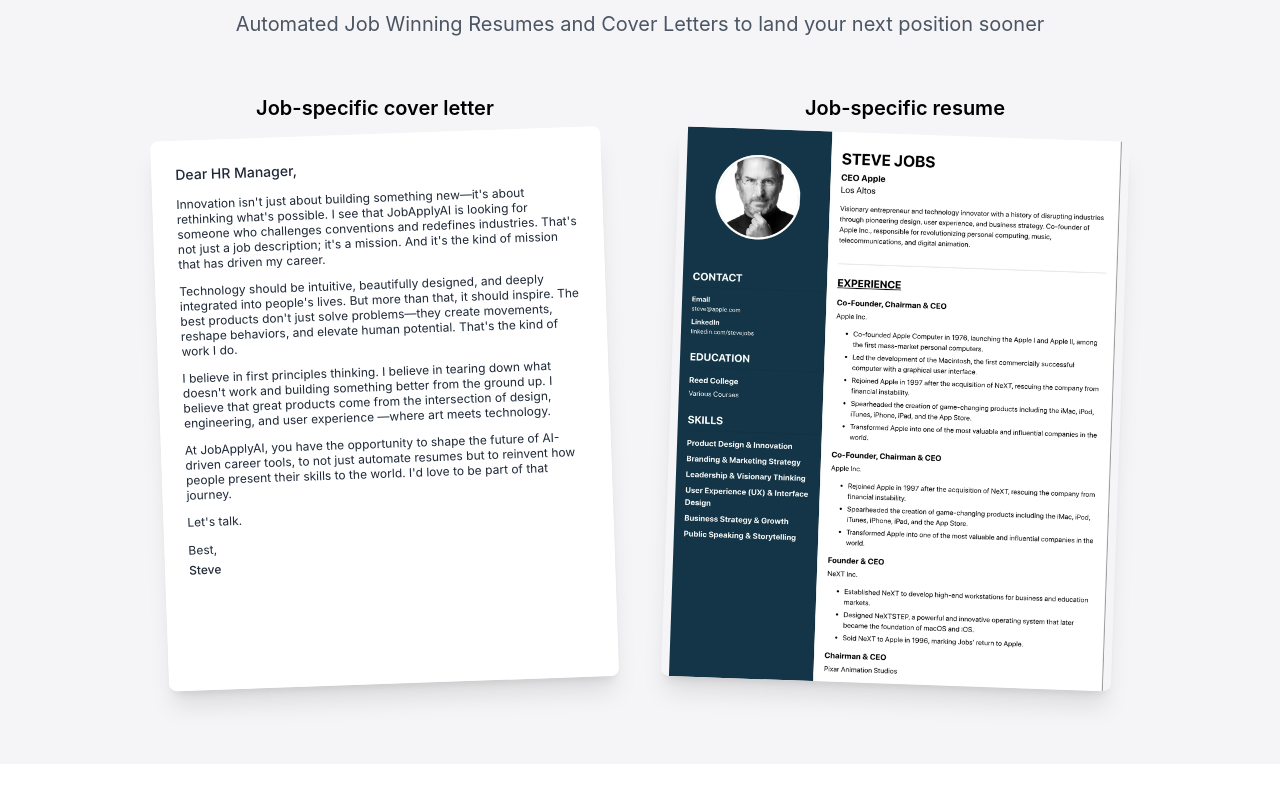
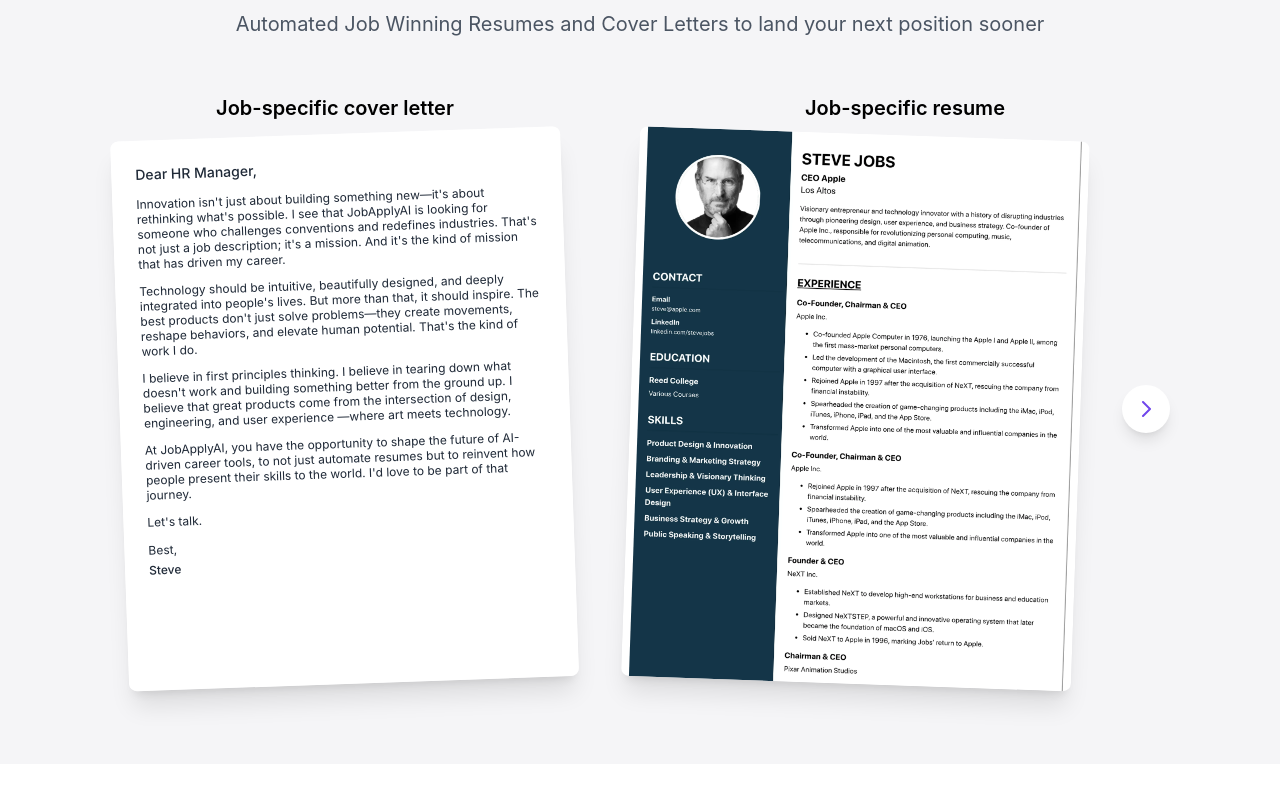
Before and after one commit to Yunusali1271/JobApplyAI5, a Next.js app: page / in a window 1280 px wide. Shown: the part 1120-1920 px from the top of the page. Built offline with nearby package versions, Linux system fonts and the light colour scheme; no server answers.

Commit message:
Initial commit: JobApplyAI landing page with CV analysis functionality

```diff
--- a/src/app/api/openai/analyze-cv/route.ts
+++ b/src/app/api/openai/analyze-cv/route.ts
@@ -5,6 +5,27 @@
 const openai = new OpenAI({
   apiKey: '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',
 });
+
+// Add this function before the POST handler
+function cleanResumeContent(resumeContent: string): string {
+  // Split the content by double newlines to separate sections
+  const sections = resumeContent.split('\n\n');
+
+  // Find the index where the explanation starts (usually begins with "This CV is tailored to")
+  const explanationIndex = sections.findIndex(section =>
+    section.toLowerCase().includes('this cv is tailored to') ||
+    section.toLowerCase().includes('this resume is tailored to') ||
+    section.toLowerCase().includes('this harvard-style cv')
+  );
+
+  // If we found an explanation section, remove it and all subsequent sections
+  if (explanationIndex !== -1) {
+    sections.splice(explanationIndex);
+  }
+
+  // Join the remaining sections back together
+  return sections.join('\n\n');
+}
 
 export async function POST(req: Request) {
   try {
@@ -74,7 +95,7 @@
 1.	Contact Information
 o	Full name, phone number, email, LinkedIn URL (omit physical address)
 o	No photographs unless specifically requested
-2.	Personal Statement/Profile
+2.	Personal Statement/Profile [header name = Summary]
 o	2-3 concise sentences that align the candidate's experience with the job requirements
 o	Highlight most relevant qualifications and unique value proposition
 o	Include specific language that mirrors the job posting
@@ -82,7 +103,6 @@
 o	Reverse chronological order
 o	Institution names, locations, graduation dates
 o	Degree titles, concentrations, minors
-o	GPA if above 3.5/4.0
 o	Relevant coursework that aligns with job requirements
 o	Academic honors and distinctions
 4.	Work/Research Experience
@@ -104,6 +124,7 @@
 7.	Awards and Affiliations
 o	Scholarships, honors, and recognitions
 o	Professional memberships and leadership roles
+At the end of the CV/resume, do not provide reasoning or context of why you have made the choices you have made in the resume, just provide the resume content.
 4. CREATE A TARGETED COVER LETTER
 •	Adapt tone and language based on the specified formality level:
 o	Informal: Conversational, personal stories, first-person heavy
@@ -149,7 +170,7 @@
 •	Eliminate first-person pronouns from the CV (but allow in cover letter)
 •	Provide brief explanations for gaps in employment history if evident
 •	Prioritize recent, relevant experience over older roles
-  Do not provide any other additional text at the bottom of the cv i just want the cv/resume content no need to for an explanation at the bottom of the resume;`
+  Do not provide any other additional text at the bottom of the resume i just want the cv/resume content no need to for an explanation at the bottom of the resume;`
 
 
     const cvResumeUserPrompt = `
@@ -203,7 +224,8 @@
       throw new Error('Invalid response format from OpenAI for CV/resume');
     }
 
-    const cvResumeContent = cvResumeData.choices[0].message.content;
+    // Clean up the resume content before using it
+    const cvResumeContent = cleanResumeContent(cvResumeData.choices[0].message.content);
     console.log('CV/resume content length:', cvResumeContent?.length || 0);
 
     console.log('Calling OpenAI API for cover letter...');
--- a/src/app/page.tsx
+++ b/src/app/page.tsx
@@ -13,11 +13,12 @@
   const { user } = useAuth();
   const router = useRouter();
   const [pricingPlan, setPricingPlan] = useState({
-    price: "£4.99",
+    price: "£3.99",
     period: "per month",
     activeTab: "monthly"
   });
   const [isModalOpen, setIsModalOpen] = useState(false);
+  const [currentTemplate, setCurrentTemplate] = useState('steve-jobs');
 
   // Add scroll to section functionality
   const scrollToSection = (sectionId) => {
@@ -30,15 +31,9 @@
   const handlePricingTabChange = (plan) => {
     if (plan === "monthly") {
       setPricingPlan({
-        price: "£4.99",
+        price: "£3.99",
         period: "per month",
         activeTab: "monthly"
-      });
-    } else if (plan === "quarterly") {
-      setPricingPlan({
-        price: "£3.99",
-        period: "per month",
-        activeTab: "quarterly"
       });
     } else if (plan === "yearly") {
       setPricingPlan({
@@ -55,6 +50,14 @@
 
   const closeModal = () => {
     setIsModalOpen(false);
+  };
+
+  const handleTemplateSwitch = () => {
+    setCurrentTemplate(current => {
+      if (current === 'steve-jobs') return 'jeffrey-su';
+      if (current === 'jeffrey-su') return 'elon-musk';
+      return 'steve-jobs';
+    });
   };
 
   return (
@@ -406,16 +409,90 @@
             {/* Resume */}
             <div className="relative">
               <h3 className="text-xl font-semibold text-center absolute -top-10 left-0 right-0">Job-specific resume</h3>
-              <div className="shadow-xl transform hover:scale-[1.02] transition-transform rotate-[2deg] origin-top overflow-hidden rounded-lg">
+              <div className="flex items-center">
+                <div className="relative w-[450px] h-[550px]">
+                  {currentTemplate === 'steve-jobs' && (
                     <Image
                       src="/steve-jobs.jpg"
-                  alt="Example Resume"
+                      alt="Steve Jobs Resume Template"
                       width={450}
                       height={550}
-                  style={{ width: '450px', height: '550px', objectFit: 'contain' }}
-                  className="object-contain"
+                      style={{
+                        width: '450px',
+                        height: '550px',
+                        objectFit: 'contain',
+                        backgroundColor: 'white'
+                      }}
+                      className="shadow-xl transform hover:scale-[1.02] transition-transform rotate-[2deg] origin-top rounded-lg object-contain bg-white"
                       priority
                     />
+                  )}
+                  {currentTemplate === 'jeffrey-su' && (
+                    <Image
+                      src="/JeffreySu.jpg"
+                      alt="Jeffrey Su Resume Template"
+                      width={450}
+                      height={550}
+                      style={{
+                        width: '450px',
+                        height: '550px',
+                        objectFit: 'contain',
+                        backgroundColor: 'white'
+                      }}
+                      className="shadow-xl transform hover:scale-[1.02] transition-transform rotate-[2deg] origin-top rounded-lg object-contain bg-white"
+                      priority
+                      unoptimized
+                    />
+                  )}
+                  {currentTemplate === 'elon-musk' && (
+                    <div className="relative">
+                      <Image
+                        src="/Elonmusk.jpg"
+                        alt="Elon Musk Resume Template"
+                        width={450}
+                        height={550}
+                        style={{
+                          width: '450px',
+                          height: '550px',
+                          objectFit: 'contain',
+                          backgroundColor: 'white'
+                        }}
+                        className="shadow-xl transform hover:scale-[1.02] transition-transform rotate-[2deg] origin-top rounded-lg object-contain bg-white"
+                        priority
+                        unoptimized
+                      />
+                      <div className="absolute -bottom-8 left-0 right-0">
+                        <p className="text-emerald-500 text-sm font-medium transform rotate-[2deg] origin-top w-[450px] mx-auto whitespace-nowrap">
+                          Best Results: Industry Recommended with Highest Success Rate!
+                        </p>
+                      </div>
+                    </div>
+                  )}
+                </div>
+                {/* Right Arrow */}
+                <button
+                  className="ml-8 cursor-pointer"
+                  onClick={handleTemplateSwitch}
+                  aria-label="Switch template"
+                >
+                  <div
+                    className="w-12 h-12 rounded-full bg-white shadow-lg flex items-center justify-center cursor-pointer hover:shadow-xl transition-all duration-300 hover:bg-gray-50"
+                  >
+                    <svg
+                      className="w-6 h-6 text-[#7046EC]"
+                      fill="none"
+                      stroke="currentColor"
+                      viewBox="0 0 24 24"
+                    >
+                      <path
+                        strokeLinecap="round"
+                        strokeLinejoin="round"
+                        strokeWidth="2"
+                        d="M9 5l7 7-7 7"
+                      />
+                    </svg>
+                  </div>
+                </button>
               </div>
             </div>
           </div>
@@ -733,14 +810,15 @@
           </p>
         </div>
 
+        {/* Pricing Section Tabs */}
         <div className="flex justify-center mb-12">
           <div className="inline-flex bg-gray-100 p-1 rounded-full relative">
             {/* Sliding background */}
             <div
               className="absolute top-1 bottom-1 rounded-full bg-[#7046EC] transition-all duration-300 ease-in-out z-0"
               style={{
-                left: pricingPlan.activeTab === "monthly" ? "4px" : pricingPlan.activeTab === "quarterly" ? "calc(33.33% + 2px)" : "calc(66.66% + 0px)",
-                width: "calc(33.33% - 6px)"
+                left: pricingPlan.activeTab === "monthly" ? "4px" : "calc(50% - 2px)",
+                width: "calc(50% - 6px)"
               }}
             ></div>
 
@@ -749,12 +827,6 @@
               onClick={() => handlePricingTabChange("monthly")}
             >
               Monthly
-            </button>
-            <button
-              className={`px-6 py-2 rounded-full text-sm font-medium relative z-10 transition-colors duration-300 ${pricingPlan.activeTab === "quarterly" ? "text-white" : "text-gray-600"}`}
-              onClick={() => handlePricingTabChange("quarterly")}
-            >
-              Quarterly
             </button>
             <button
               className={`px-6 py-2 rounded-full text-sm font-medium relative z-10 transition-colors duration-300 ${pricingPlan.activeTab === "yearly" ? "text-white" : "text-gray-600"}`}
```
Also changed, not shown: src/app/results/page.tsx (+43 -9 lines), public/Elonmusk.jpg (added), public/JeffreySu.jpg (added). Lines whose indentation alone changed are shown as unchanged.
